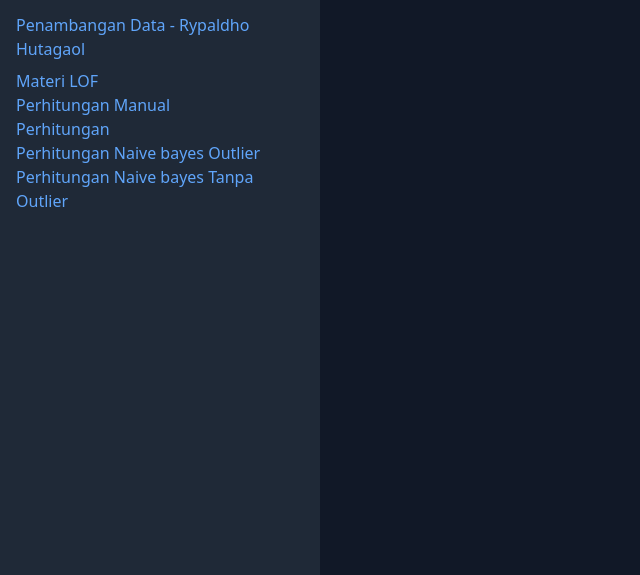
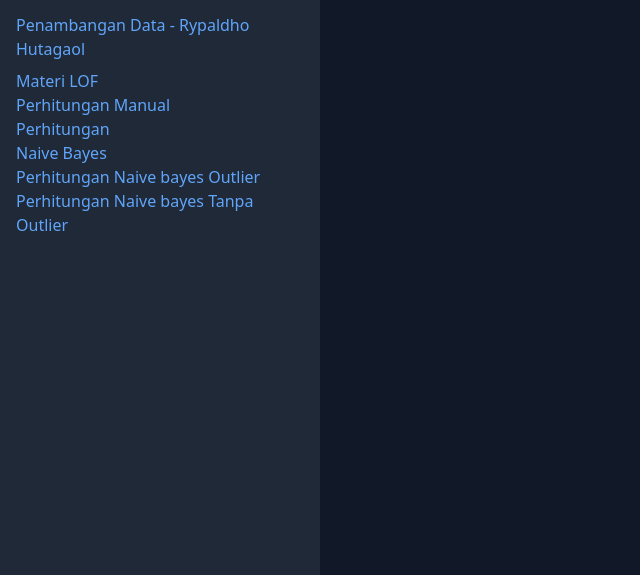
Before and after one commit to valdo2005/penambangData, a plain HTML site: page index.html in a window 1280 px wide. Shown: the part 225-800 px from the top of the page, without its empty margins (0-640 px from the left). Drawn offline with nearby package versions, Linux system fonts and the light colour scheme.

Commit message:
Update index.html

```diff
--- a/index.html
+++ b/index.html
@@ -32,6 +32,9 @@
                         <li>
                             <a class="text-blue-400" href="perhitungan.html" target="content-frame">Perhitungan</a>
                         </li>
+                         <li>
+                            <a class="text-blue-400" href="vertopal.com_perbandingan.html" target="content-frame">Naive Bayes</a>
+                        </li>
                         <li>
                             <a class="text-blue-400" href="perbandingan-naive-bayes.html" target="content-frame">Perhitungan Naive bayes Outlier</a>
                         </li>
```
